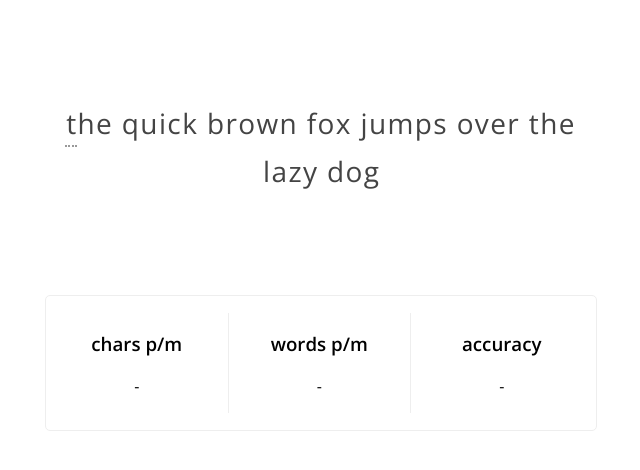
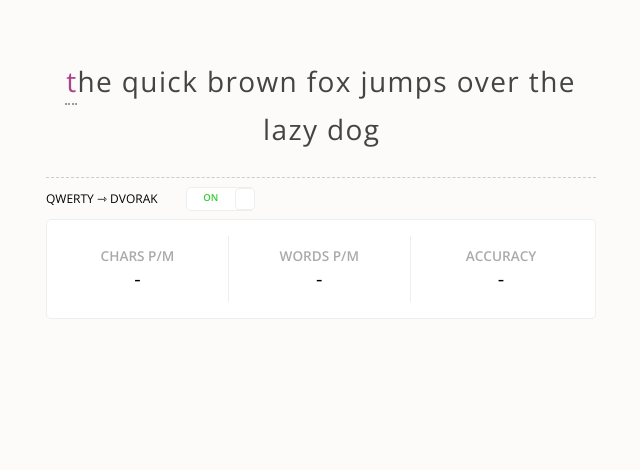
Before and after one commit to RLeePfeil/Dvorak-Game, a plain HTML site: page index.html in a window 1280 px wide. Shown: the whole page, without its empty margins (319-959 px from the left). Drawn offline with nearby package versions, Linux system fonts and the light colour scheme.

Commit message:
add qwerty to dvorak switch, update style. TODO: fix punctuation bug in qwerty to dvorak conversion

```diff
--- a/css/style.css
+++ b/css/style.css
@@ -1,10 +1,21 @@
 body {
 	font-family: 'Open Sans', sans-serif;
+	background-color: #fcfbfa;
+}
+
+label {
+	font-size: 75%;
+	padding-right: 2em;
+	vertical-align: middle;
+}
+
+#container {
+	margin: 0 auto;
+	max-width: 550px;
+	padding: 50px;
 }
 
 #sentence {
-	width: 550px;
-	margin: 100px auto;
 	text-align: center;
 	line-height: 1.7;
 	font-size: 28px;
@@ -18,6 +29,7 @@ span.char {
 
 span.current {
 	border-bottom: 2px dotted #999;
+	color: #AA4488;
 }
 
 span.correct {
@@ -30,12 +42,18 @@ span.incorrect {
 	background-color: #FCC;
 }
 
+#options {
+	border-top: 1px dashed #CCC;
+    margin: 1.5em 0 0;
+    padding: 0.5em 0;
+}
+
 #stats {
 	border: 1px solid #EEE;
     border-radius: 5px;
     margin: 0 auto;
-    width: 550px;
 	overflow: hidden;
+	background-color: #FFF;
 }
 
 .stat {
@@ -50,3 +68,69 @@ span.incorrect {
 .stat:last-child {
 	border-right: 0;
 }
+
+.stat h3 {
+	font-size: 85%;
+	text-transform: uppercase;
+	margin-bottom: 0;
+	margin-top: 10px;
+	color: #AAA;
+}
+
+.stat p {
+	font-size: 125%;
+	margin-top: 0;
+	margin-bottom: 10px;
+}
+
+.switch {
+	border-radius: 5px;
+	border: 1px solid #EEE;
+	background: #FFF;
+	cursor: pointer;
+	width: 7em;
+	font-size: 60%;
+	display: inline-block;
+	vertical-align: middle;
+	overflow: hidden;
+}
+
+.switch .switch-slide {
+	width: 13em;
+	white-space: nowrap;
+	transition: left .3s ease-out 0s;
+	-moz-transition: left .3s ease-out 0s;
+	-webkit-transition: left .3s ease-out 0s;
+	position: relative;
+	display: block;
+}
+
+.switch .switch-slide > span {
+	height: 2em;
+	line-height: 2em;
+	width: 5em;
+	text-align: center;
+	text-transform: uppercase;
+	font-weight: 700;
+	display: inline;
+	float: left;
+	vertical-align: middle;
+}
+
+.switch .switch-slide .switch-slide-toggle {
+	border: 1px solid #EEE;
+	border-radius: 4px;
+	width: 2em;
+}
+
+.switch .switch-slide .switch-slide-label-on {
+	color: #3C3;
+}
+
+.switch .switch-slide .switch-slide-label-off {
+	color: #C33;
+}
+
+.switch.off .switch-slide {
+	left: -5em;
+}
--- a/index.html
+++ b/index.html
@@ -5,8 +5,18 @@
 	<link href='http://fonts.googleapis.com/css?family=Open+Sans:300,600' rel='stylesheet' type='text/css'>
 </head>
 <body>
-	<div id="sentence">
+	<div id="container">
+		<div id="sentence"></div>
 
+		<div id="options">
+			<label>QWERTY &#8702; DVORAK</label>
+			<div id="switch-convert-qwerty" class="switch">
+				<span class="switch-slide">
+					<span class="switch-slide-label-on">ON</span>
+					<span class="switch-slide-toggle"></span>
+					<span class="switch-slide-label-off">OFF</span>
+				</span>
+			</div>
 		</div>
 
 		<div id="stats">
@@ -23,6 +33,7 @@
 				<p id="stat-accuracy">-</p>
 			</div>
 		</div>
+	</div>
 
 	<script src="js/jquery-2.1.0.min.js" ></script>
 	<script src="js/keyboard.js" ></script>
--- a/js/main.js
+++ b/js/main.js
@@ -1,3 +1,6 @@
+// Converts QWERTY to DVORAK
+var converter = {'spacebar':'spacebar','"':'_',"'":'-','+':'}','-':'[',',':'w','/':'z','.':'v',';':'s',':':'S','=':']','<':'W','?':'Z','>':'V','C':'J','B':'X','E':'>','D':'E','G':'I','F':'U','I':'C','H':'D','K':'T','J':'H','L':'N','O':'R','N':'B','Q':'"','P':'L','S':'O','R':'P','U':'G','T':'Y','W':'<','V':'K','Y':'F','X':'Q','[':'/','Z':':',']':'=','_':'{','c':'j','b':'x','e':'.','d':'e','g':'i','f':'u','i':'c','h':'d','k':'t','j':'h','l':'n','o':'r','n':'b','q':"'",'p':'l','s':'o','r':'p','u':'g','t':'y','w':',','v':'k','y':'f','x':'q','{':'?','z':';','}':'+'};
+
 var stats = {
 	startTime: null,
 	numChars: 0,
@@ -7,11 +10,17 @@ var stats = {
 	incorrectChars: {}
 }
 
+var options = {
+	convertQWERTY: true
+}
+
 $(function(){
 	addSentence('the quick brown fox jumps over the lazy dog');
 	//$('body').on('keypress', handleKeypress);
 
 	KeyboardJS.on(alphabet(), onDownCallback, null);
+
+	$('#switch-convert-qwerty').on('click', toggleConvertQWERTY);
 });
 
 function addSentence(sentence) {
@@ -85,14 +94,34 @@ function onDownCallback(e, a, c) {
 	return false;
 }
 
+function toggleConvertQWERTY() {
+	console.log('click');
+	if (options.convertQWERTY) {
+		// Toggle off
+		options.convertQWERTY = false;
+		$('#switch-convert-qwerty').addClass('off');
+		console.log('off');
+	} else {
+		// Toggle on
+		options.convertQWERTY = true;
+		$('#switch-convert-qwerty').removeClass('off');
+		console.log('on');
+	}
+}
+
 function alphabet() {
 	return 'a,b,c,d,e,f,g,h,i,j,k,l,m,n,o,p,q,r,s,t,u,v,w,x,y,z,.,\',(,),",comma,backspace,spacebar';
 }
 
 function compareKeys(html, array, c) {
 	html = html == ' ' ? 'spacebar' : html; // Map spacebar properly
+	var key = array[array.length-1];
 
-	if (html == array[array.length-1]) {
+	if (options.convertQWERTY) {
+		key = converter[key];
+	}
+
+	if (html == key) {
 		return true;
 	}
 
@@ -101,7 +130,7 @@ function compareKeys(html, array, c) {
 
 function updateStats() {
 	var min = ((Date.now() - stats.startTime) / 60000);
-	var accuracy = Math.round((stats.numChars - stats.numIncorrectChars) / stats.numChars * 100, 2);
+	var accuracy = Math.round(100 - (stats.numIncorrectChars / (stats.numCorrectChars + stats.numIncorrectChars)) * 100, 2);
 	var wpm = Math.round(stats.numWords / min);
 	var cpm = Math.round(stats.numChars / min);
 
```
Lines whose indentation alone changed are shown as unchanged.
